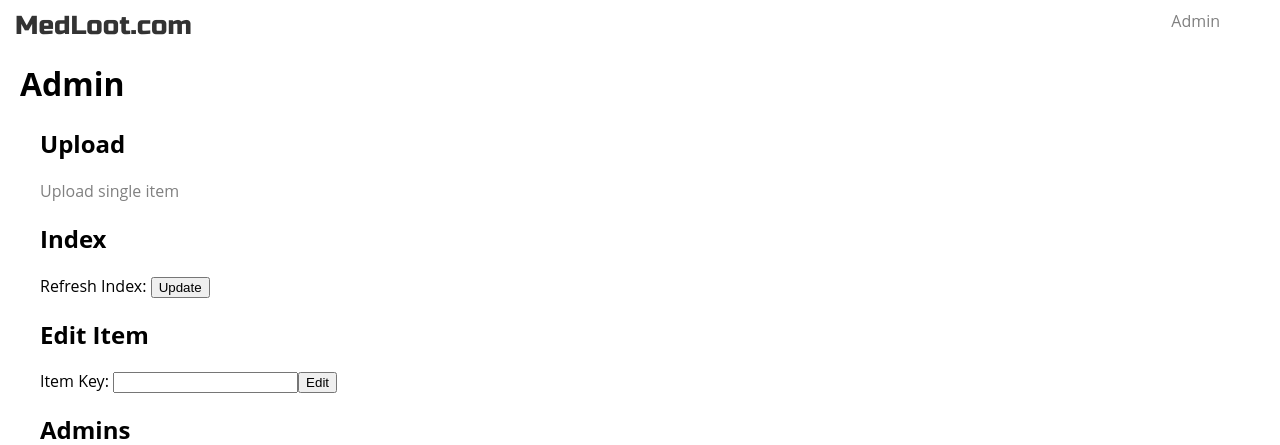
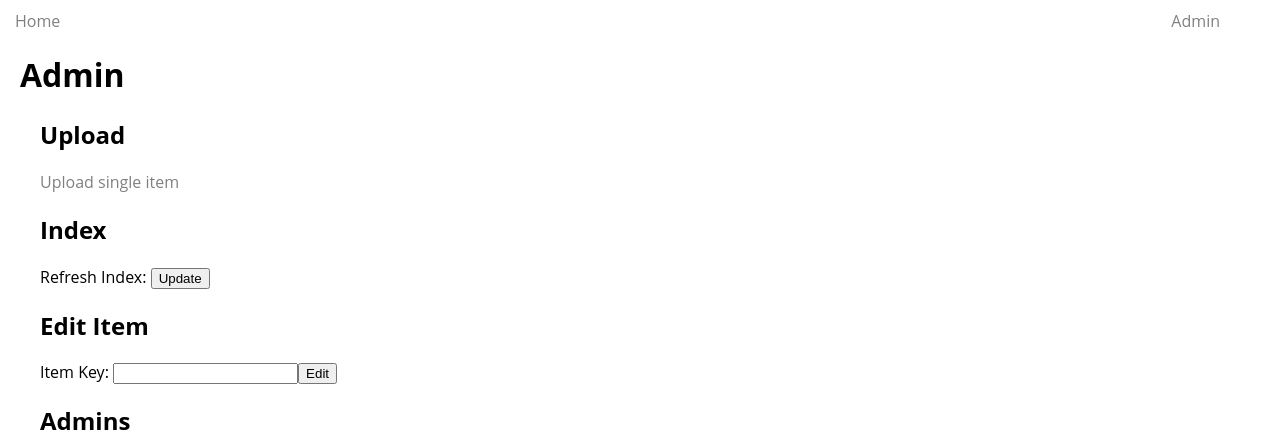
Before and after one commit to muestro/medloot, a Python web app: template templates/admin/admin.html in a window 1280 px wide. Shown: the top 445 px of the page. Run offline with Jinja, Linux system fonts and the light colour scheme; the template is opened without the code that fills it, so the values that code supplies are empty; some libraries are stand-ins or nearby versions.

Commit message:
Minor style change.

```diff
--- a/templates/admin/admin.html
+++ b/templates/admin/admin.html
@@ -12,7 +12,7 @@
 <body>
     <div class="topBanner">
     <ul>
-        <li class="miniSplash"><a href="/">MedLoot.com</a></li>
+        <li><a href="/">Home</a></li>
     </ul>
     <ul class="topBannerRight">
         <li><a href="/admin">Admin</a></li>
```
